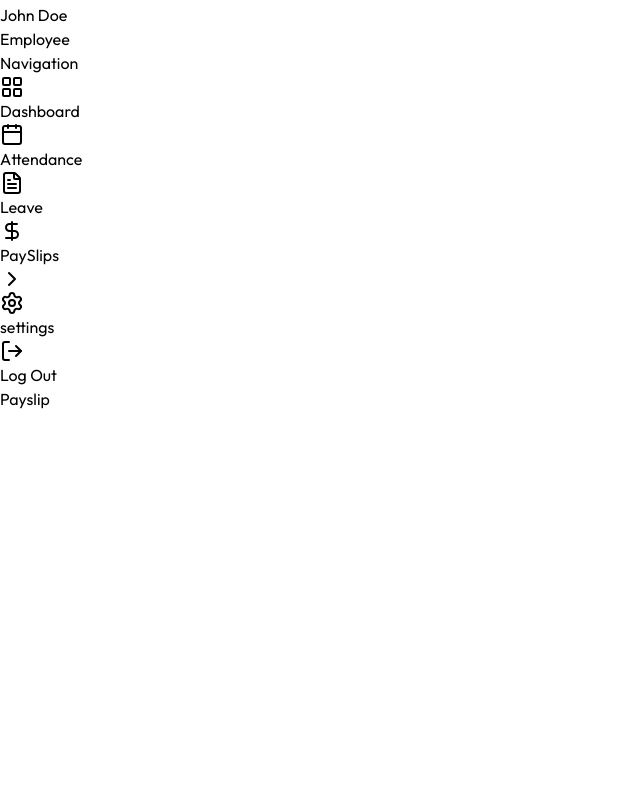
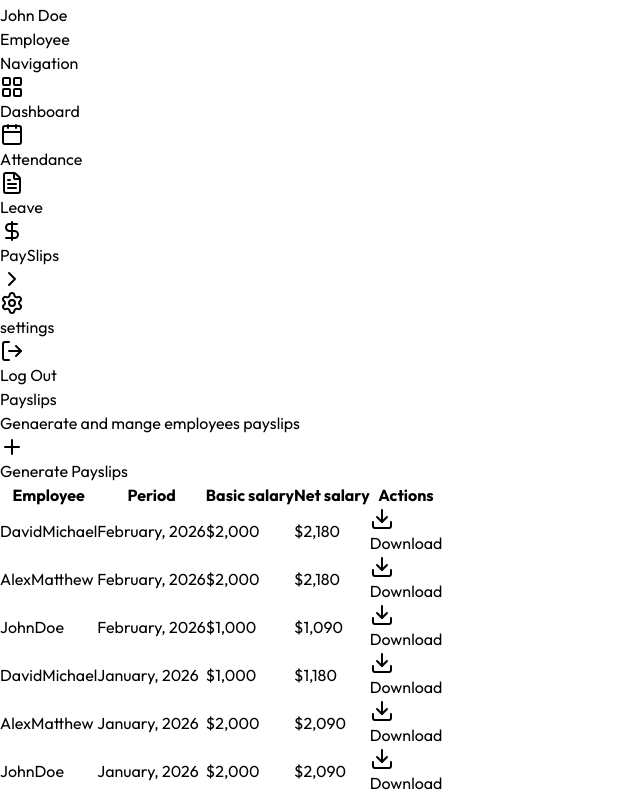
Before and after one commit to Gibin1303/client, a React (Vite) app: page /payslips in a window 1280 px wide. Shown: the part 651-1446 px from the top of the page, without its empty margins (0-640 px from the left). Before the commit the page ends 1062 px from the top, so only its background shows below. Built offline with nearby package versions, Linux system fonts and the light colour scheme.

Commit message:
payslips page ui completed

```diff
--- /dev/null
+++ b/src/components/payslip/GeneratePayslips.jsx
@@ -0,0 +1,127 @@
+import { Loader2, PlusIcon, X } from "lucide-react";
+import React, { useState } from "react";
+
+const GeneratePayslips = ({ employees, onSuccess }) => {
+  const [open, setIsOpen] = useState(false);
+  const [loading, setLoading] = useState(false);
+
+  if (!open)
+    return (
+      <button
+        onClick={() => setIsOpen(true)}
+        className="btn-primary flex items-center gap-2"
+      >
+        <PlusIcon className="w-4 h-4" /> Generate Payslips
+      </button>
+    );
+
+  const handleSubmit = (e) => {
+    e.preventDefault();
+  };
+  return (
+    <div className="fixed inset-0 z-50 flex items-center justify-center p-4 bg-black/40 backdrop-blur-sm">
+      <div className="card max-w-lg w-full p-6 animate-slide-up">
+        <div className="flex justify-between items-center mb-6">
+          <h3 className="text-lg font-semibold text-slate-900">
+            Generate Monthly Payslips
+          </h3>
+          <button
+            onClick={() => setIsOpen(false)}
+            className="text-slate-400 hover:text-slate-600 p-1 bg-slate-200 rounded-full"
+          >
+            <X className="w-4 h-4" />
+          </button>
+        </div>
+        <form onSubmit={handleSubmit} className="space-y-2">
+          <div>
+            {/* select employee */}
+            <label className="block text-sm font-medium text-slate-700 mb-2">
+              Employee
+            </label>
+            <select name="employeeId" required>
+              {employees.map((e) => (
+                <option key={e.id} value={e.id}>
+                  {e.firstName} {e.lastName} ({e.position})
+                </option>
+              ))}
+            </select>
+          </div>
+          {/* month and year */}
+          <div className="grid grid-cols-2 gap-4">
+            <div>
+              <label className="block text-sm font-medium text-slate-700 mb-2">
+                Month
+              </label>
+              <select name="month" required>
+                {Array.from({ length: 12 }, (_, i) => i + 1).map((m) => (
+                  <option key={m} value={m}>
+                    {m}
+                  </option>
+                ))}
+              </select>
+            </div>
+
+            <div>
+              <label className="block text-sm font-medium text-slate-700 mb-2">
+                Year
+              </label>
+              <input
+                type="number"
+                name="year"
+                defaultValue={new Date().getFullYear()}
+              />
+            </div>
+          </div>
+          {/* Basic salary */}
+          <div>
+            <label className="block text-sm font-medium text-slate-700 mb-2">
+              Basic salary
+            </label>
+            <input
+              type="number"
+              name="basicSalary"
+              required
+              placeholder="5000"
+            />
+          </div>
+          {/* Allowences and deductions */}
+          <div className="grid grid-cols-2 gap-4">
+            <div>
+              <label className="block text-sm font-medium text-slate-700 mb-2">
+                Allowances
+              </label>
+              <input type="number" name="allowances" defaultValue="0" />
+            </div>
+
+            <div>
+              <label className="block text-sm font-medium text-slate-700 mb-2">
+                Deductions
+              </label>
+              <input type="number" name="deductions" defaultValue="0" />
+            </div>
+          </div>
+          {/* buttons */}
+          <div className="flex justify-end gap-3 pt-2">
+            <button
+              onClick={() => setIsOpen(false)}
+              type="button"
+              className="btn-secondary"
+            >
+              Cancel
+            </button>
+            <button
+              disabled={loading}
+              type="submit"
+              className="btn-primary flex items-center"
+            >
+              {loading && <Loader2 className="w-4 h-4 mr-2 animate-spin" />}
+              Generate
+            </button>
+          </div>
+        </form>
+      </div>
+    </div>
+  );
+};
+
+export default GeneratePayslips;
--- /dev/null
+++ b/src/components/payslip/PayslipList.jsx
@@ -0,0 +1,79 @@
+import { format } from "date-fns";
+import { DownloadIcon } from "lucide-react";
+import React from "react";
+
+const PayslipList = ({ payslips, isAdmin }) => {
+  return (
+    <div className="card overflow-hidden">
+      <div className="overflow-x-auto">
+        <table className="table-modern">
+          <thead>
+            <tr>
+              {isAdmin && <th>Employee</th>}
+              <th>Period</th>
+              <th>Basic salary</th>
+              <th>Net salary</th>
+              <th className="text-center">Actions</th>
+            </tr>
+          </thead>
+          <tbody>
+            {payslips.length === 0 ? (
+              <tr>
+                <td
+                  colSpan={isAdmin ? 5 : 4}
+                  className="text-center py-12  text-slate-400"
+                >
+                  No Leaves application found
+                </td>
+              </tr>
+            ) : (
+              payslips.map((payslip) => {
+                return (
+                  <tr
+                    key={payslip._id || payslip.id}
+                    className="cursor-pointer hover:animate-pulse"
+                  >
+                    {isAdmin && (
+                      <td className="px-6 py-4 text-slate-900">
+                        {payslip.employee?.firstName}
+                        {payslip.employee?.lastName}
+                      </td>
+                    )}
+
+                    <td className="text-slate-500">
+                      {format(
+                        new Date(payslip.year, payslip.month - 1),
+                        "MMMM, yyyy",
+                      )}
+                    </td>
+                    <td className="text-xs text-slate-500">
+                      ${payslip.basicSalary?.toLocaleString()}
+                    </td>
+                    <td className="px-6 py-4 text-slate-900">
+                      ${payslip.netSalary?.toLocaleString()}
+                    </td>
+                    <td className="text-center">
+                      <button
+                        onClick={() =>
+                          window.open(
+                            `/print/payslips/${payslip._id || payslip.id}`,
+                          )
+                        }
+                        className="inline-flex items-center px-3 py-1.5 text-xs font-medium rounded text-blue-600 bg-blue-50 hover:bg-blue-100 transition-colors ring-blue-600/10"
+                      >
+                        <DownloadIcon className="w-3 h-3 mr-1.5" />
+                        Download
+                      </button>
+                    </td>
+                  </tr>
+                );
+              })
+            )}
+          </tbody>
+        </table>
+      </div>
+    </div>
+  );
+};
+
+export default PayslipList;
--- a/src/pages/Payslip.jsx
+++ b/src/pages/Payslip.jsx
@@ -1,9 +1,49 @@
-import React from 'react'
+import React, { useCallback, useEffect, useState } from "react";
+import { dummyEmployeeData, dummyPayslipData } from "../assets/assets";
+import Loading from "../components/Loading";
+import PayslipList from "../components/payslip/PayslipList";
+import GeneratePayslips from "../components/payslip/GeneratePayslips";
 
 const Payslip = () => {
+  const [paySlips, setPaySlips] = useState([]);
+  const [employees, setEmployees] = useState([]);
+  const [loading, setLoading] = useState(true);
+
+  const isAdmin = true;
+  const fetchPaySlips = useCallback(() => {
+    setPaySlips(dummyPayslipData);
+    setTimeout(() => {
+      setLoading(false);
+    }, 1000);
+  }, []);
+
+  useEffect(() => {
+    fetchPaySlips();
+  }, [fetchPaySlips]);
+
+  useEffect(() => {
+    if (isAdmin) setEmployees(dummyEmployeeData);
+  }, [isAdmin]);
+
+  if (loading) return <Loading />;
   return (
-    <div>Payslip</div>
-  )
-}
+    <div className="animate-fade-in ">
+      <div className="flex flex-col sm:flex-row justify-between items-start sm:items-center gap-4 mb-8">
+        <div>
+          <h1 className="page-title">Payslips</h1>
+          <p className="page-subtitle">
+            {isAdmin
+              ? "Genaerate and mange employees payslips"
+              : "Your payslip history"}
+          </p>
+        </div>
+        {isAdmin && (
+          <GeneratePayslips employees={employees} onSuccess={fetchPaySlips} />
+        )}
+      </div>
+      <PayslipList payslips={paySlips} isAdmin={isAdmin} />
+    </div>
+  );
+};
 
-export default Payslip
+export default Payslip;
```
